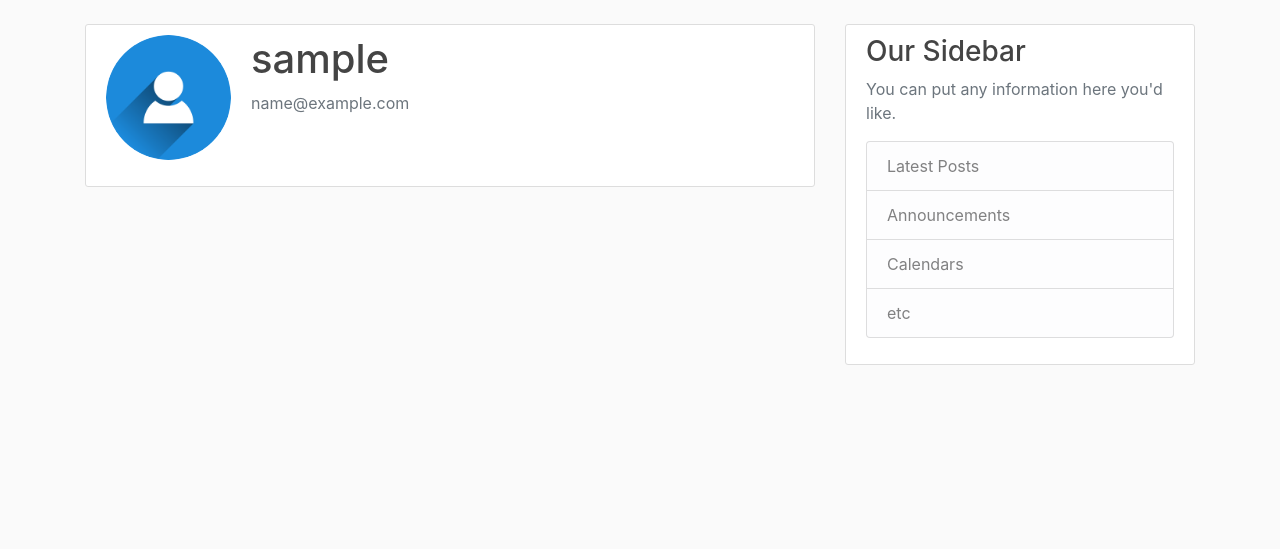
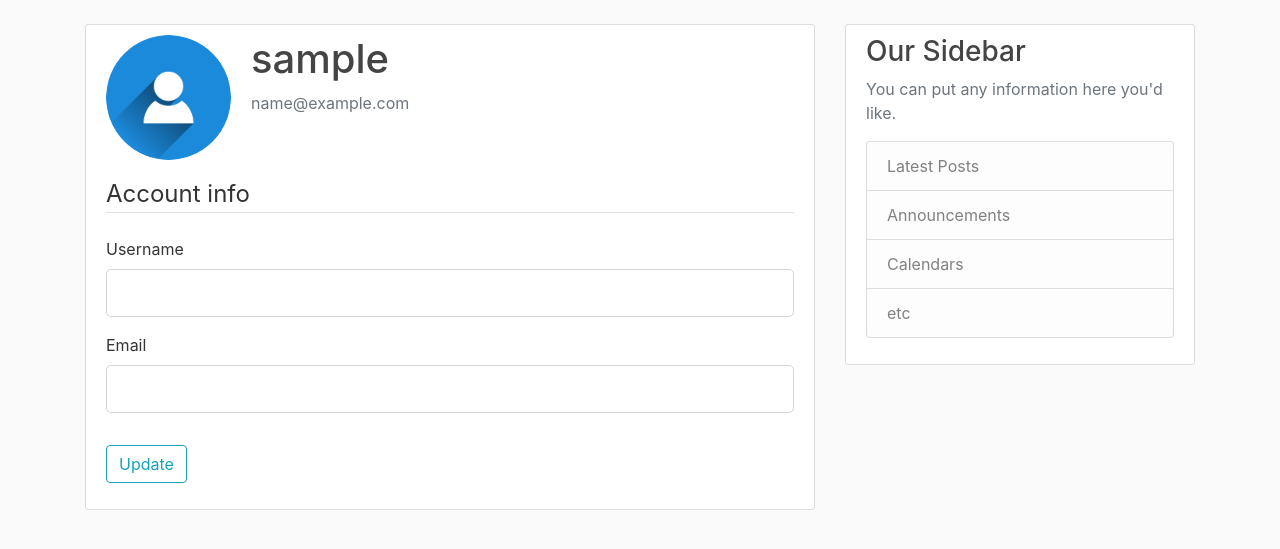
Before and after one commit to JamesDrysdale/animal-magic-blog, a Flask app: page /account in a window 1280 px wide. Shown: the part 56-605 px from the top of the page. Run offline with Flask 2, Linux system fonts and the light colour scheme; the visitor is signed in with stand-in values (Sample User, id 1); data comes from the database, SQL or seed files in the repository; some libraries are stand-ins or nearby versions.

Commit message:
Created form to allow users to update account details

```diff
--- a/animalmagicblog/forms.py
+++ b/animalmagicblog/forms.py
@@ -1,4 +1,5 @@
 from flask_wtf import FlaskForm
+from flask_login import current_user
 from wtforms import StringField, PasswordField, SubmitField, BooleanField
 from wtforms.validators import DataRequired, Length, Email, EqualTo, ValidationError
 from animalmagicblog.models import User
@@ -15,6 +16,33 @@ class RegistrationForm(FlaskForm):
     submit = SubmitField('Sign Up')
 
     def validate_username(self, username):
+        if username.data != current_user.username:
+            user = User.query.filter_by(username=username.data).first()
+            if user:
+                raise ValidationError('That username is unavailable, please choose another one.')
+
+    def validate_email(self, email):
+        if email.data != current_user.email:
+            user = User.query.filter_by(email=email.data).first()
+            if user:
+                raise ValidationError('That email is unavailable, please choose another one.')
+
+class LoginForm(FlaskForm):
+    email = StringField('Email',
+                        validators=[DataRequired(), Email()])
+    password = PasswordField('Password', validators=[DataRequired()])
+    remember = BooleanField('Remember Me')
+    submit = SubmitField('Login')
+
+class UpdateAccountForm(FlaskForm):
+    username = StringField('Username',
+                           validators=[DataRequired(), Length(min=2, max=20)]) # Usernames must be 2 to 20 characters long
+    email = StringField('Email',
+                        validators=[DataRequired(), Email()])
+
+    submit = SubmitField('Update')
+
+    def validate_username(self, username):
         user = User.query.filter_by(username=username.data).first()
         if user:
             raise ValidationError('That username is unavailable, please choose another one.')
@@ -23,11 +51,3 @@ class RegistrationForm(FlaskForm):
         user = User.query.filter_by(email=email.data).first()
         if user:
             raise ValidationError('That email is unavailable, please choose another one.')
-
-
-class LoginForm(FlaskForm):
-    email = StringField('Email',
-                        validators=[DataRequired(), Email()])
-    password = PasswordField('Password', validators=[DataRequired()])
-    remember = BooleanField('Remember Me')
-    submit = SubmitField('Login')
--- a/animalmagicblog/routes.py
+++ b/animalmagicblog/routes.py
@@ -1,6 +1,6 @@
 from flask import render_template, url_for, flash, redirect, request
 from animalmagicblog import app, db, bcrypt
-from animalmagicblog.forms import RegistrationForm, LoginForm
+from animalmagicblog.forms import RegistrationForm, LoginForm, UpdateAccountForm
 from animalmagicblog.models import User, Post
 from flask_login import login_user, current_user, logout_user, login_required
 
@@ -70,5 +70,7 @@ def logout():
 @app.route("/account")
 @login_required
 def account():
+    form = UpdateAccountForm()
     image_file = (url_for('static', filename='profile_pics/' + current_user.image_file))
-    return render_template('account.html', title='Account', image_file=image_file)
+    return render_template('account.html', title='Account',
+                            image_file=image_file, form=form)
--- a/animalmagicblog/templates/account.html
+++ b/animalmagicblog/templates/account.html
@@ -3,11 +3,47 @@
     <div class="content-section">
         <div class="media">
         <img class="rounded-circle account-img" src="{{ image_file }}">
-        <div class="media-body">
-            <h2 class="account-heading">{{ current_user.username }}</h2>
-            <p class="text-secondary">{{ current_user.email }}</p>
+            <div class="media-body">
+                <h2 class="account-heading">{{ current_user.username }}</h2>
+                <p class="text-secondary">{{ current_user.email }}</p>
+            </div>
         </div>
-        </div>
-        <!-- FORM HERE -->
+        <form method="POST" action="">
+            {{ form.hidden_tag() }}
+            <fieldset class="form-group">
+                <legend class="border-bottom mb-4">Account info</legend>
+                <div class="form-group">
+                    {{ form.username.label(class="form-control-label") }}
+
+                    {% if form.username.errors %}
+                        {{ form.username(class="form-control form-control-lg is-invalid") }}
+                        <div class="invalid-feedback">
+                            {% for error in form.username.errors %}
+                                <span>{{ error }}</span>
+                            {% endfor %}
+                        </div>
+                    {% else %}
+                        {{ form.username(class="form-control form-control-lg") }}
+                    {% endif %}
+                </div>
+                <div class="form-group">
+                    {{ form.email.label(class="form-control-label") }}
+                    {% if form.email.errors %}
+                        {{ form.email(class="form-control form-control-lg is-invalid") }}
+                        <div class="invalid-feedback">
+                            {% for error in form.email.errors %}
+                                <span>{{ error }}</span>
+                            {% endfor %}
+                        </div>
+                    {% else %}
+                        {{ form.email(class="form-control form-control-lg") }}
+                    {% endif %}
+                </div>
+
+            </fieldset>
+            <div class="form-group">
+                {{ form.submit(class="btn btn-outline-info") }}
+            </div>
+        </form>
     </div>
 {% endblock content %}
```
